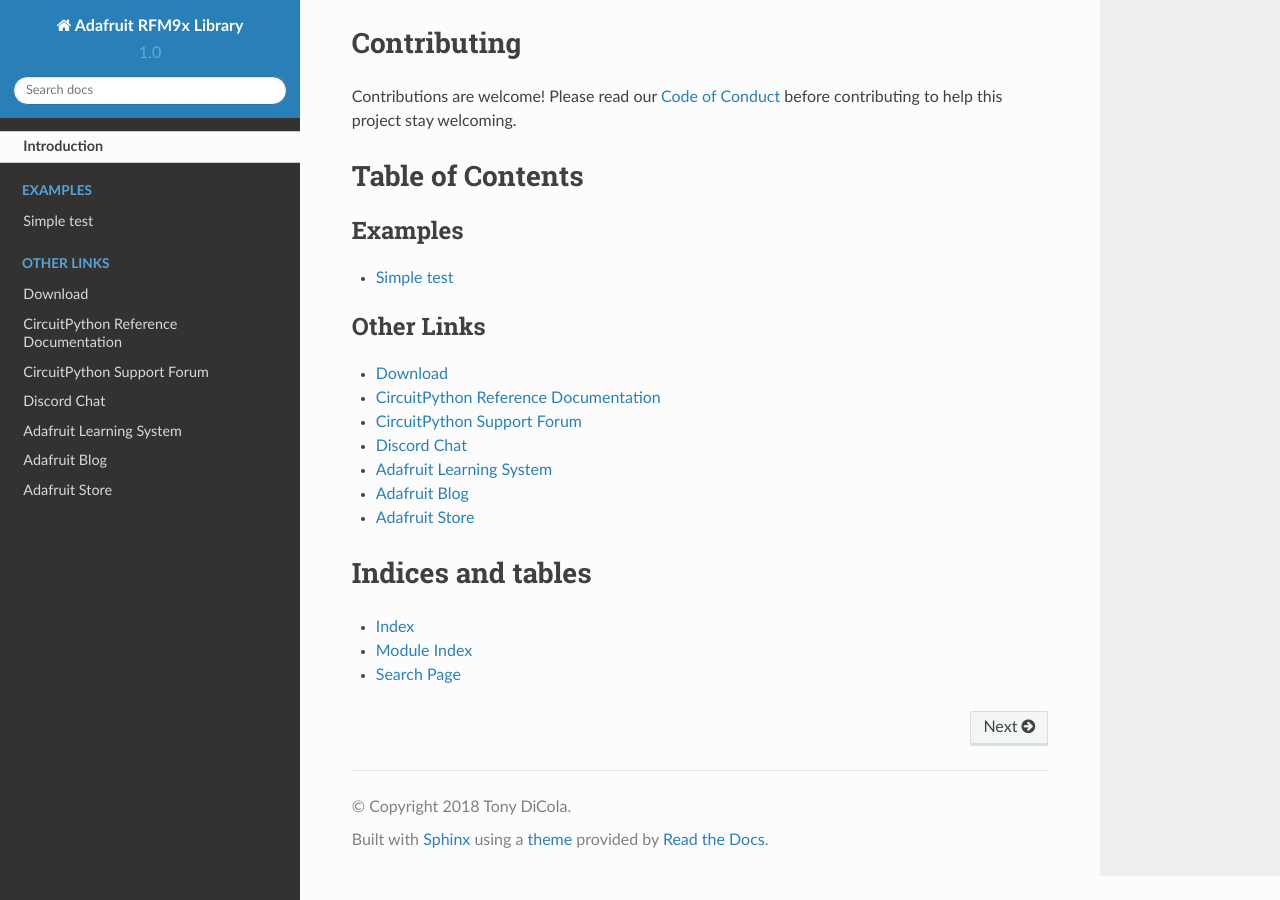
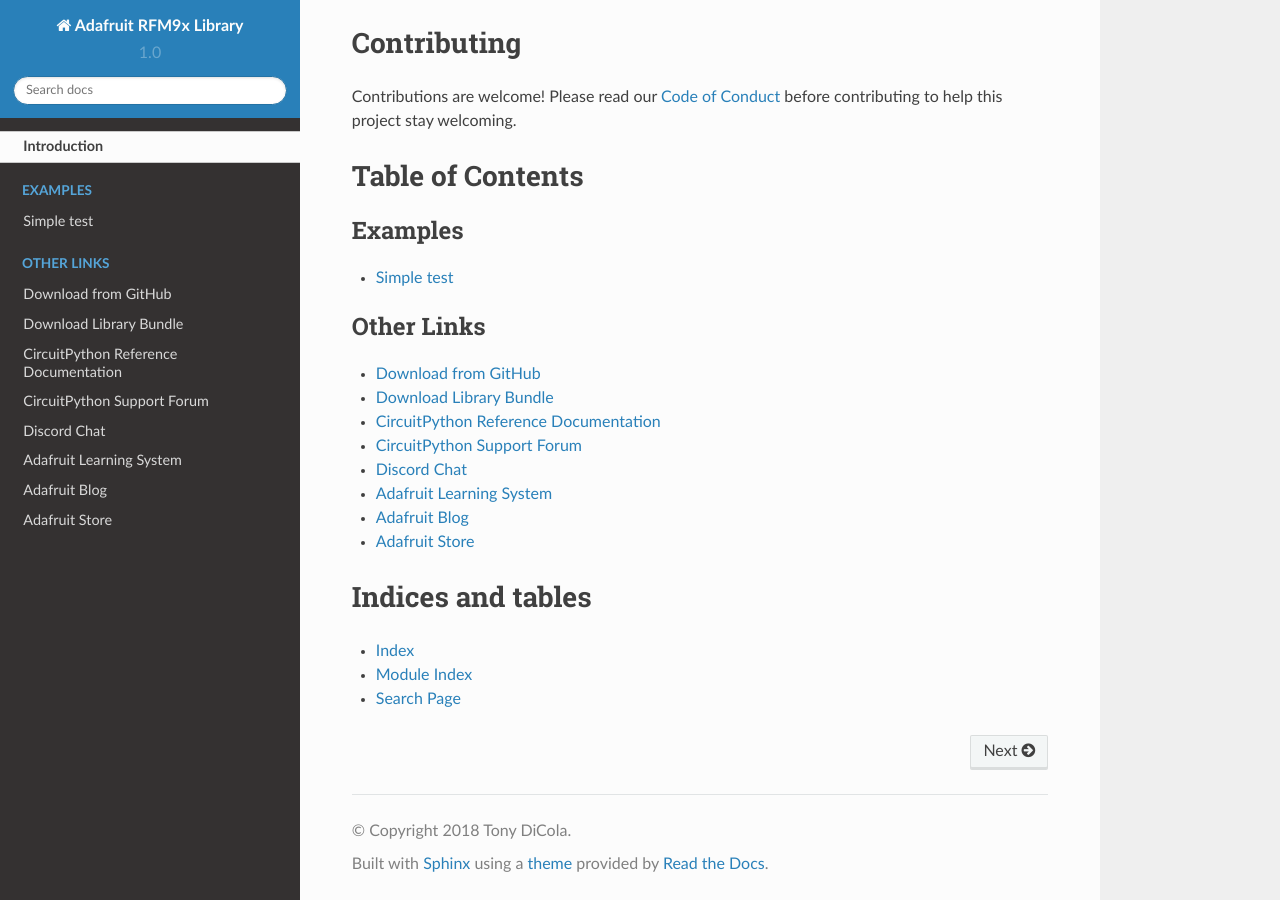
Before and after one commit to adafruit/Adafruit_CircuitPython_RFM9x, a Sphinx documentation site: the page built from docs/index.rst, in a window 1280 px wide and 900 px high, scrolled down 2094 px. Built offline with Sphinx 7.4.7 and the Read the Docs theme 2.0.0, drawn with Linux system fonts in a browser that asks for light colours.

Commit message:
Added cp.org link to index.rst

```diff
--- a/docs/index.rst
+++ b/docs/index.rst
@@ -29,7 +29,8 @@
 .. toctree::
     :caption: Other Links
 
-    Download <https://github.com/adafruit/adafruit_CircuitPython_rfm9x/releases/latest>
+    Download from GitHub <https://github.com/adafruit/adafruit_CircuitPython_rfm9x/releases/latest>
+    Download Library Bundle <https://circuitpython.org/libraries>
     CircuitPython Reference Documentation <https://docs.circuitpython.org>
     CircuitPython Support Forum <https://forums.adafruit.com/viewforum.php?f=60>
     Discord Chat <https://adafru.it/discord>
```
